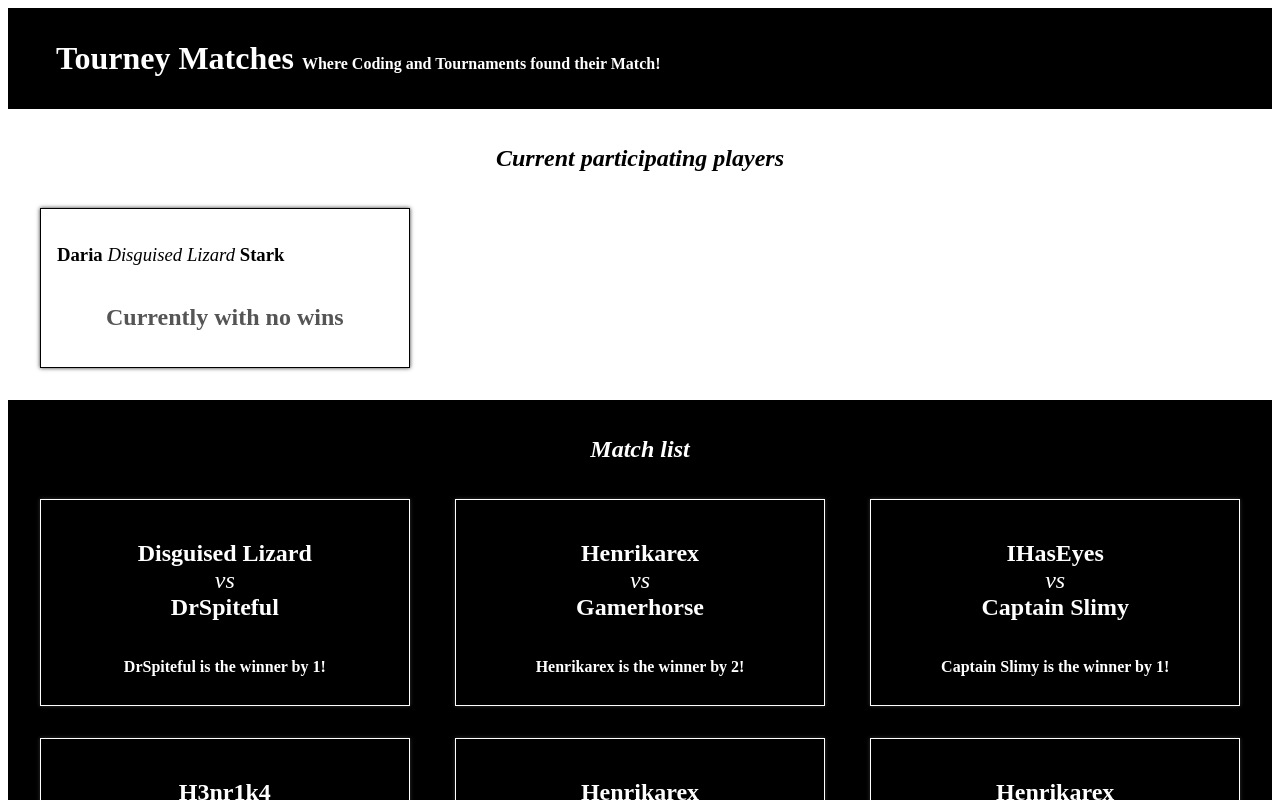
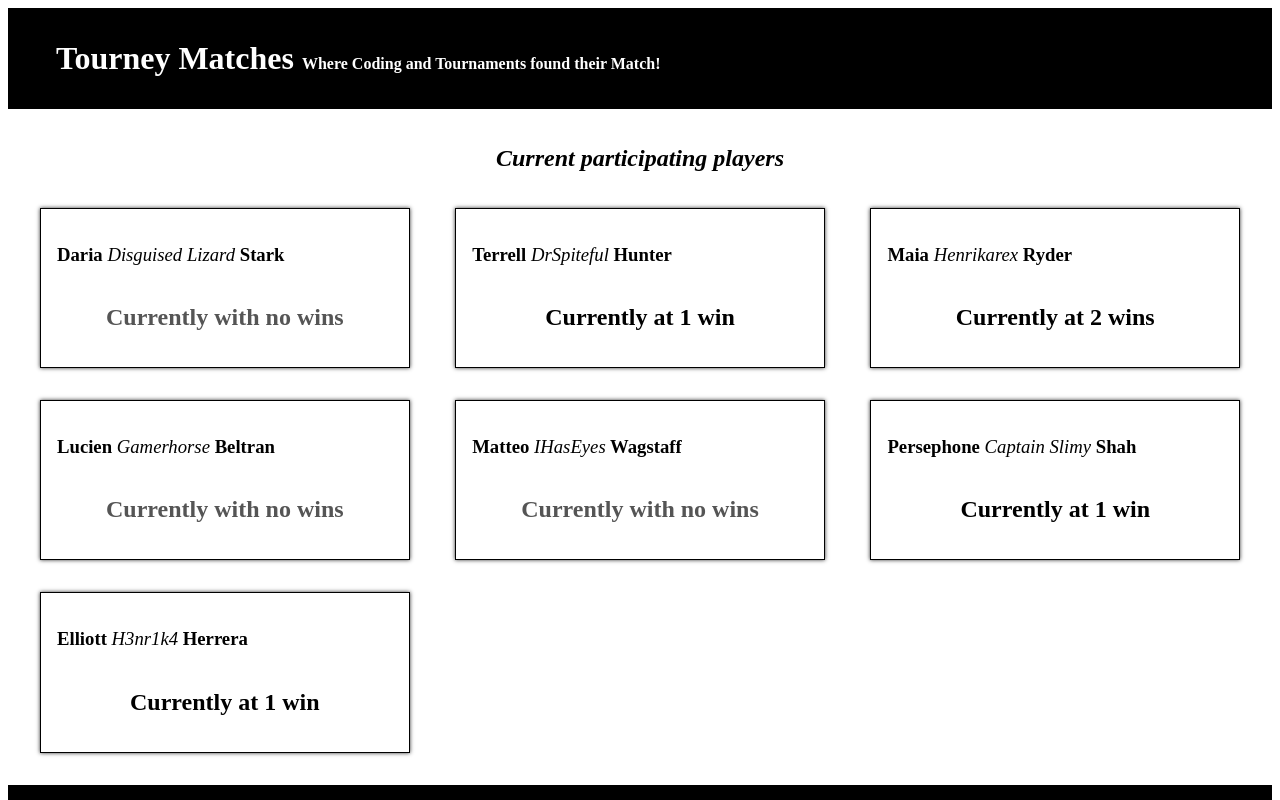
Before and after one commit to Klobsinger/tourneyMatches, a React (Create React App) app: page / in a window 1280 px wide. Shown: the top 800 px of the page. Built offline with nearby package versions, Linux system fonts and the light colour scheme.

Commit message:
Feature: PlayerList update playerlist from single player rendering to multi rendering through map

```diff
--- a/src/components/PlayerList.js
+++ b/src/components/PlayerList.js
@@ -1,11 +1,17 @@
 import Player from "./Player";
 
 function PlayerList (props)  {
-  const onePlayer = props.playerData[0];
   return (
     <section className="PlayerList">
     <h1>Current participating players</h1>
-    <Player firstName ={onePlayer.firstName} lastName= {onePlayer.lastName} gamerTag={onePlayer.gamerTag} wins={onePlayer.wins}/>
+    {props.playerData.map((player) =>(
+    <Player
+    key={player.gamerTag}
+    firstName ={player.firstName}
+    lastName= {player.lastName}
+    gamerTag={player.gamerTag}
+    wins={player.wins}/>
+    ))}
   </section>
   )
 }
```
